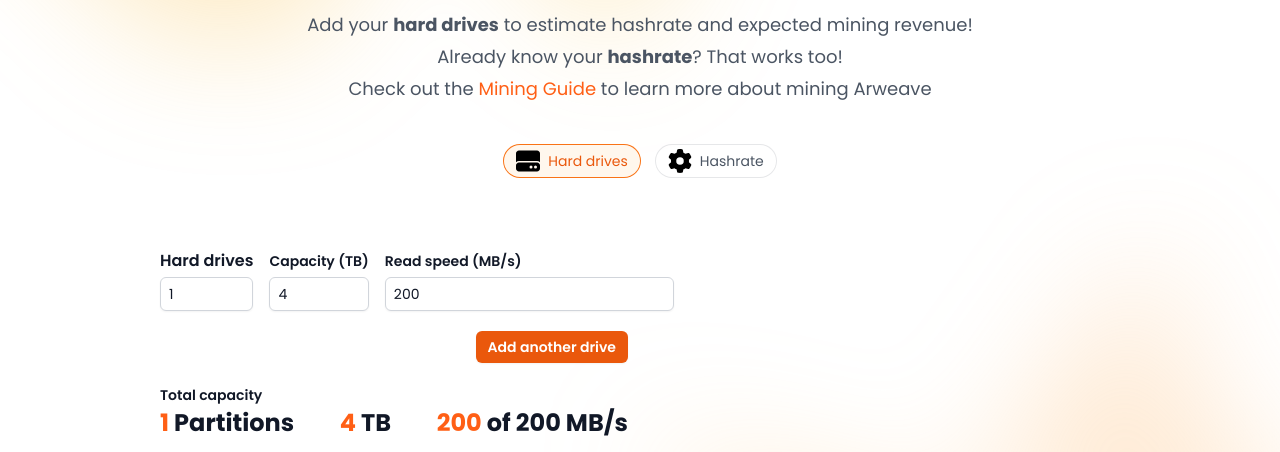
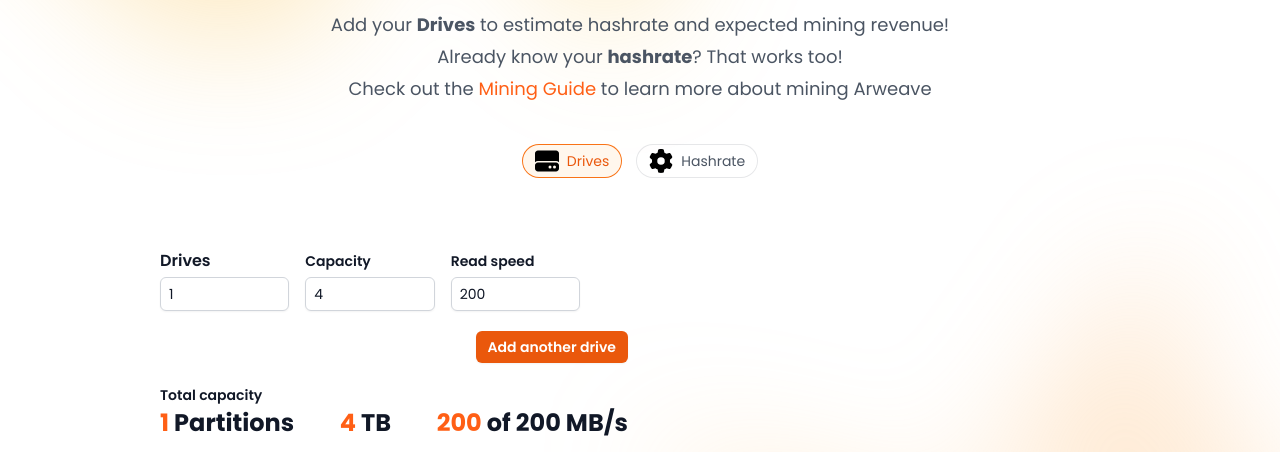
Before and after one commit to ArweaveTeam/calculator, a website built with Parcel: page src/index.html in a window 1280 px wide. Shown: the part 319-771 px from the top of the page. Built offline with nearby package versions, Linux system fonts and the light colour scheme; no server answers; a web font is replaced by a local one.

Commit message:
updated text and ui on large

```diff
--- a/src/index.html
+++ b/src/index.html
@@ -60,7 +60,7 @@
               <span class="text-highlight">hashrate</span> calculator
             </h1>
             <p class="mt-6 text-lg leading-8 text-gray-600">
-              Add your <strong>hard drives</strong> to estimate hashrate and expected mining revenue!<br />
+              Add your <strong>Drives</strong> to estimate hashrate and expected mining revenue!<br />
               Already know your <strong>hashrate</strong>? That works too!<br />
               Check out the
               <a class="link" href="https://docs.arweave.org/developers/mining/mining-guide" target="_blank"
@@ -84,7 +84,7 @@
                   d="M0 96C0 60.7 28.7 32 64 32H448c35.3 0 64 28.7 64 64V280.4c-17-15.2-39.4-24.4-64-24.4H64c-24.6 0-47 9.2-64 24.4V96zM64 288H448c35.3 0 64 28.7 64 64v64c0 35.3-28.7 64-64 64H64c-35.3 0-64-28.7-64-64V352c0-35.3 28.7-64 64-64zM320 416a32 32 0 1 0 0-64 32 32 0 1 0 0 64zm128-32a32 32 0 1 0 -64 0 32 32 0 1 0 64 0z"
                 />
               </svg>
-              Hard drives
+              Drives
             </button>
             <button class="jsUpdateTab tab">
               <svg class="h-6 w-6" xmlns="http://www.w3.org/2000/svg" viewBox="0 0 512 512">
@@ -133,12 +133,12 @@
                 <div id="jsHardDrives" class="flex hidden flex-col gap-y-5">
                   <div id="jsFirstHd" class="jsRow flex flex-col justify-between gap-4 lg:w-full lg:flex-row">
                     <div>
-                      <label for="hdd-0" class="block font-semibold leading-6 text-gray-900">Hard&nbsp;drives</label>
+                      <label for="hdd-0" class="block font-semibold leading-6 text-gray-900">Drives</label>
                       <input
                         type="text"
                         id="hdd-0"
                         class="jsHdd"
-                        placeholder="Number of hard drives"
+                        placeholder="Drives quantity"
                         required
                         min="1"
                         value="1"
@@ -146,21 +146,21 @@
                     </div>
                     <div>
                       <label for="capacity-0" class="block text-sm font-semibold leading-6 text-gray-900"
-                        >Capacity&nbsp;(TB)</label
+                        >Capacity</label
                       >
                       <input
                         type="text"
                         id="capacity-0"
                         class="jsCapacity"
                         min="0"
-                        placeholder="Capacity of hard drive"
+                        placeholder="Drive capacity"
                         required
                         value="4"
                       />
                     </div>
-                    <div class="flex-shrink-0">
+                    <div>
                       <label for="rs-0" class="block text-sm font-semibold leading-6 text-gray-900"
-                        >Read speed (MB/s)</label
+                        >Read&nbsp;speed</label
                       >
                       <input
                         type="text"
@@ -168,13 +168,13 @@
                         class="jsRs"
                         min="1"
                         max="200"
-                        placeholder="Read speed of hard drive"
+                        placeholder="Drive's read speed"
                         required
                         value="200"
                       />
                     </div>
 
-                    <div class="hidden lg:block lg:pt-7">
+                    <div class="hidden lg:block lg:pt-1">
                       <button
                         type="button"
                         class="jsRemRow rounded-full bg-gray-200 p-1.5 text-gray-600 opacity-0 hover:bg-gray-300 focus-visible:outline focus-visible:outline-2 focus-visible:outline-offset-2 focus-visible:outline-orange-600"
--- a/src/ts/app.ts
+++ b/src/ts/app.ts
@@ -50,6 +50,10 @@
     const jsRemRow = jsFirstHdCopy.querySelector('.jsRemRow') as HTMLElement
     jsRemRow.classList.remove('opacity-0')
     jsRemRow.removeAttribute('disabled')
+
+    // remove all the labels
+    const labels = jsFirstHdCopy.querySelectorAll('label')
+    labels.forEach((label) => $(label).addClass(['lg:hidden']))
 
     hdCopy = jsFirstHdCopy.outerHTML
   }
```
